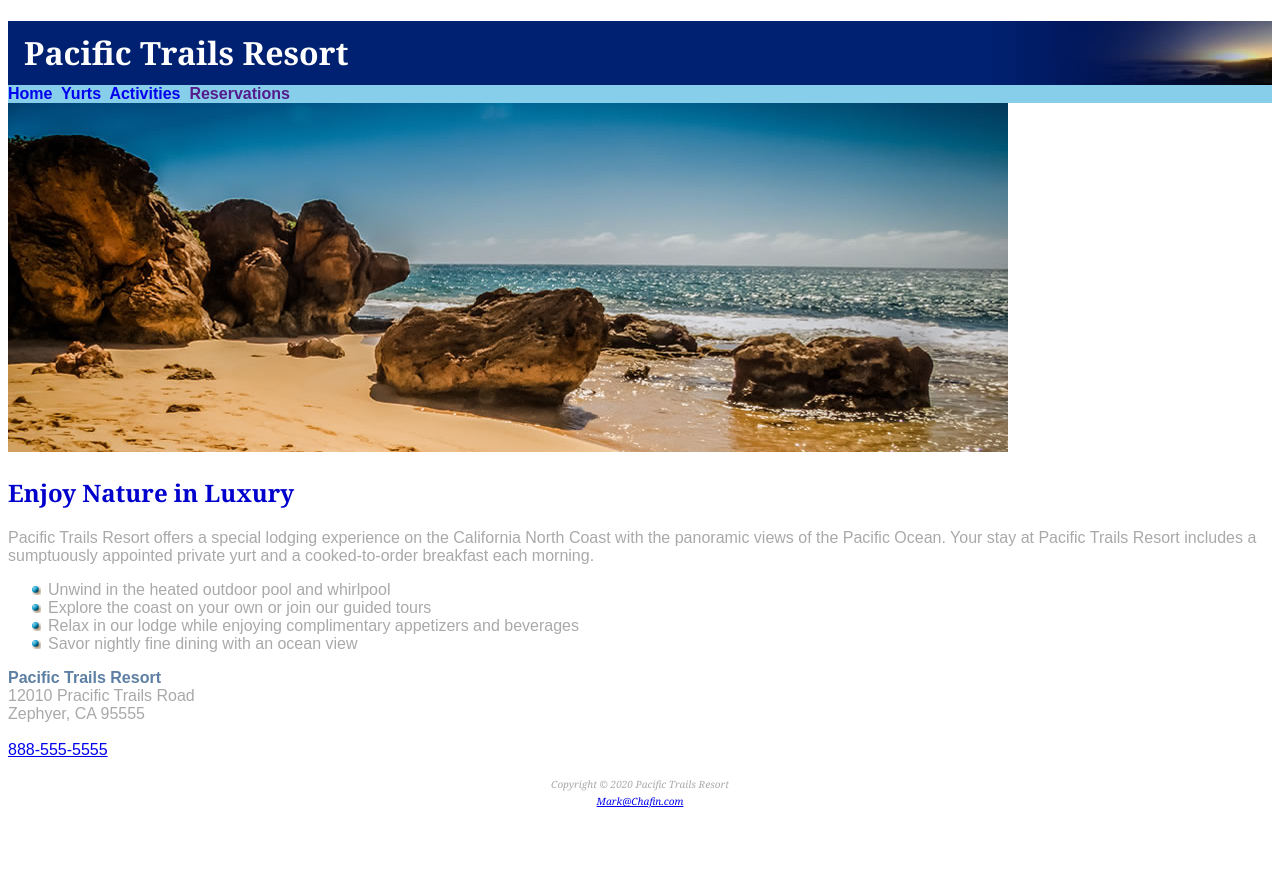
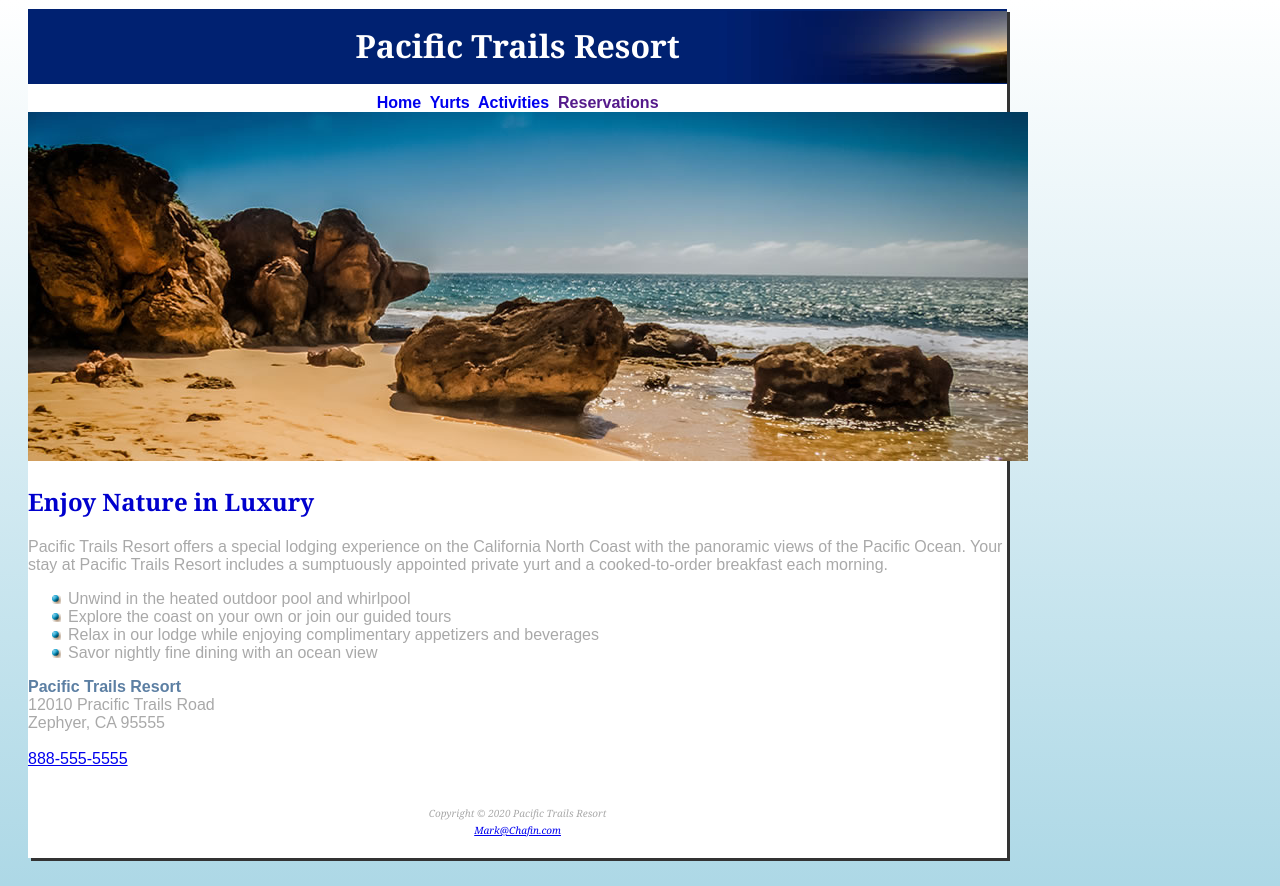
Before and after one commit to mjcdk9/IST-4654, a plain HTML site: page Lab_9/main.html in a window 1280 px wide. Before the commit the page ends 817 px from the top, so only its background shows below. Drawn offline with Linux system fonts and the light colour scheme.

Commit message:
lab 9 complete

```diff
--- a/Lab_9/main.html
+++ b/Lab_9/main.html
@@ -3,6 +3,7 @@
 <main>
 <link rel = "stylesheet" href = "pacific.css">
 <body>
+<div id = "wrapper">
 <header>
     <title>Pacific Trials Resort</title>
     <h1>Pacific Trails Resort</h1>
@@ -43,7 +44,7 @@
             <a href = mailto:mjcdk9@umsystem.edu>Mark@Chafin.com</a>
         </i></small>
     </footer>
-
+</div>
 </main>
 </body>
 </html>
--- a/Lab_9/pacific.css
+++ b/Lab_9/pacific.css
@@ -4,13 +4,15 @@ header {
     background-image: url(sunset.jpg);
     background-repeat: no-repeat;
     background-position: right;
-    line-height: 400%;
-    text-indent: 1em;
-
+    height: 60px;
+    text-align: center;
+    padding-top: 15px;
 }
 
 nav {
-    background-color: skyblue;
+    background-color: white;
+    text-align: center;
+    padding-top: 10px;
     font-weight: bold;
 
 }
@@ -20,6 +22,7 @@ nav a {
 }
 
 h1 {
+	margin-top: 0;
     margin-bottom: 0;
     font-family: Georgia, 'Times New Roman', serif;
 }
@@ -44,13 +47,18 @@ dt {
 
 main {
     font-family: Sans-serif;
+    padding: 1px 20px 20px 20px;
+    display: block;
 }
 
 body {
-    background-color: white;
+	background-image: linear-gradient(white, lightblue);
+    background-color: lightblue;
     color: darkgray;
     font-family: Arial, Helvetica, sans-serif;
+
 }
+
 
 ul {
     list-style-image: url(marker.gif);
@@ -61,5 +69,15 @@ footer {
     font-style: italic;
     text-align: center;
     font-family: Georgia, 'Times New Roman', serif;
+    padding: 20px;
+}
+
+#wrapper {
+	align-items: center;
+	width: 80%;
+	background-color: white;
+	min-width: 960px;
+	max-width: 2048px;
+	box-shadow: 3px 3px #333333;
 
 }
```
Also changed, not shown: Lab_9/activities.html (+2 -1 lines), Lab_9/yurts.html (+2 -2 lines), 1 other file.
